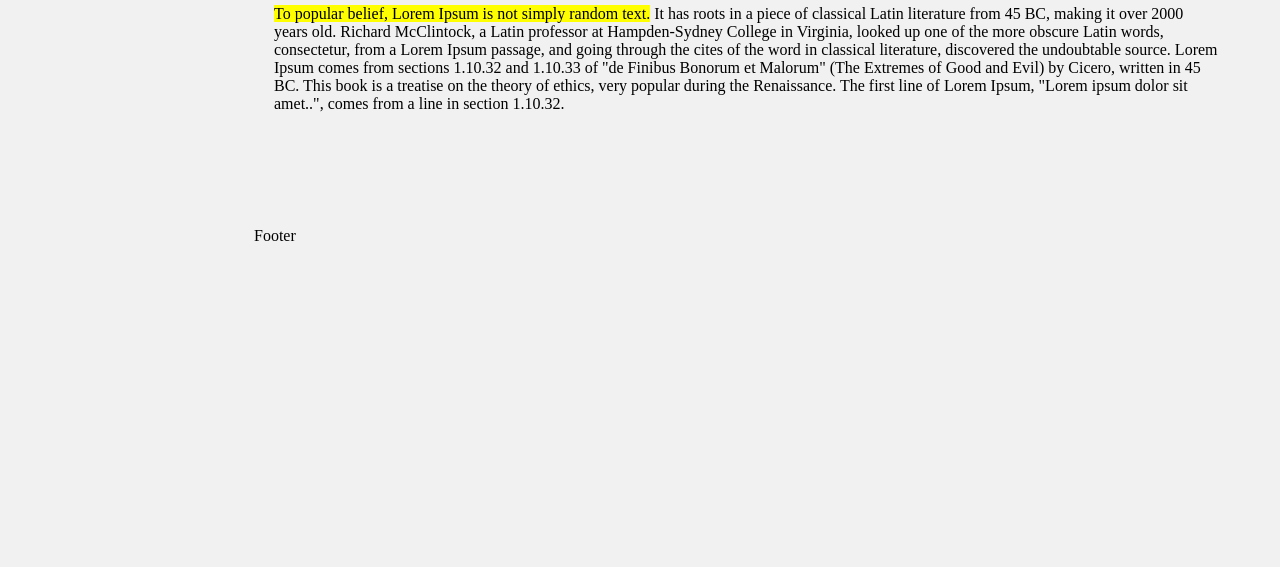
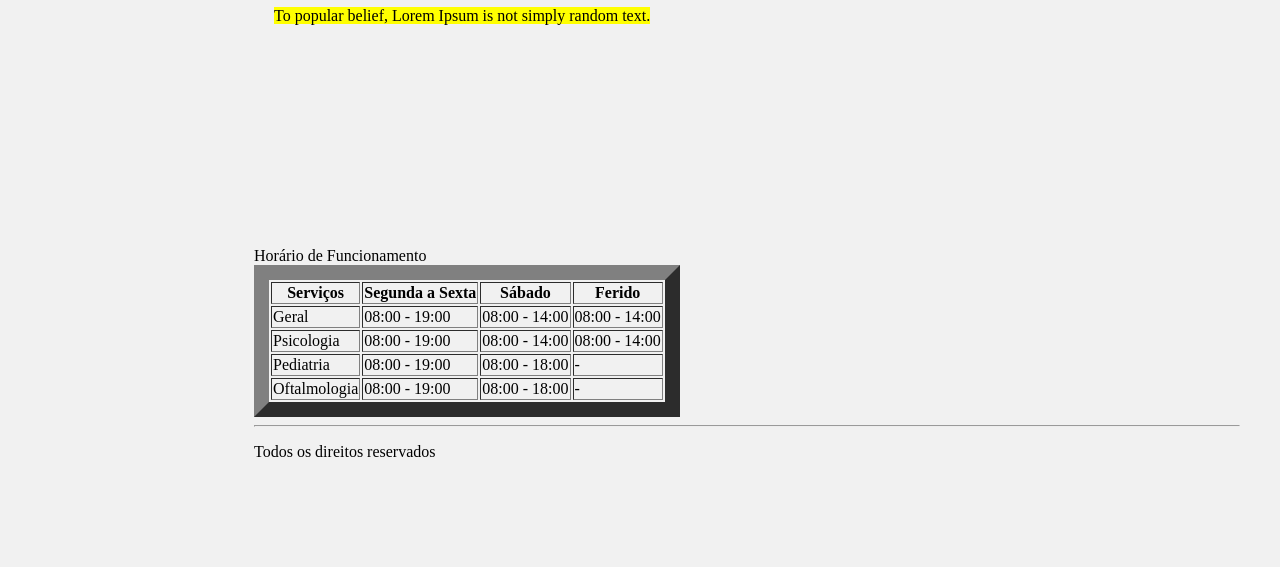
Before and after one commit to Mateusalles/Projeto--html-dio, a plain HTML site: page horario-atendimento.html in a window 1280 px wide. Shown: the part 263-830 px from the top of the page. Before the commit the page ends 800 px from the top, so only its background shows below. Drawn offline with Linux system fonts and the light colour scheme.

Commit message:
Update horario-atendimento.html

```diff
--- a/horario-atendimento.html
+++ b/horario-atendimento.html
@@ -12,7 +12,7 @@
 <body>
     <div class="wrapper">
         <div class="menu">
-            <!-- Aqui vai o seu menu -->
+
             <ul>
                 <li><a href="index.html">Pagina Inicial</a></li>
                 <li><a href="sobre-nos.html">Sobre nós</a></li>
@@ -23,25 +23,61 @@
 
         <div class="main">
             <div class="header">
-                Header
-                <!-- Aqui vai o seu header -->
-                <!--<img src="imagens/pg-inicial.jpg" width="500">-->
+
+                <img src="imagens/pg-inicial.jpg" width="500">
             </div>
 
             <div class="content">
-                Content
                 <h1>Clinica fique linda</h1>
-                <p><mark> To popular belief, Lorem Ipsum is not simply random text.</mark> It has roots in a piece of classical Latin literature from 45 BC, making it over 2000 years old. Richard McClintock, a Latin professor at Hampden-Sydney College in
-                    Virginia, looked up one of the more obscure Latin words, consectetur, from a Lorem Ipsum passage, and going through the cites of the word in classical literature, discovered the undoubtable source. Lorem Ipsum comes from sections 1.10.32
-                    and 1.10.33 of "de Finibus Bonorum et Malorum" (The Extremes of Good and Evil) by Cicero, written in 45 BC. This book is a treatise on the theory of ethics, very popular during the Renaissance. The first line of Lorem Ipsum, "Lorem
-                    ipsum dolor sit amet..", comes from a line in section 1.10.32.</p>
+                <p><mark> To popular belief, Lorem Ipsum is not simply random text.</mark></p>
+            </div>
+            <div>
+                <caption>Horário de Funcionamento</caption>
+                <table summary="Tabela com horário de Atendimento" border="15">
+                    <thead>
+                        <tr>
+                            <th title="serviços">Serviços</th>
+                            <th>Segunda a Sexta</th>
+                            <th>Sábado</th>
+                            <th>Ferido</th>
+                        </tr>
+                    </thead>
+                    <tbody>
+                        <tr>
+                            <td title="Clínica Geral">Geral</td>
+                            <td>08:00 - 19:00</td>
+                            <td>08:00 - 14:00</td>
+                            <td>08:00 - 14:00</td>
 
-                <!-- Aqui vai o seu conteúdo -->
+
+                        </tr>
+                        <tr>
+                            <td title="Atendimento Psicologico">Psicologia</td>
+                            <td>08:00 - 19:00</td>
+                            <td>08:00 - 14:00</td>
+                            <td>08:00 - 14:00</td>
+                        </tr>
+                        <tr>
+                            <td title="Atendimento Pediátrico">Pediatria</td>
+                            <td>08:00 - 19:00</td>
+                            <td>08:00 - 18:00</td>
+                            <td> - </td>
+
+                        </tr>
+                        <tr>
+                            <td title="Attendimento de Oftalmologia">Oftalmologia</td>
+                            <td>08:00 - 19:00</td>
+                            <td>08:00 - 18:00</td>
+                            <td> - </td>
+                        </tr>
+                    </tbody>
+
+                </table>
             </div>
 
             <div class="footer">
-                Footer
-                <!-- Aqui vai o seu rodapé -->
+                <hr>
+                <p>Todos os direitos reservados</p>
             </div>
         </div>
     </div>
```
